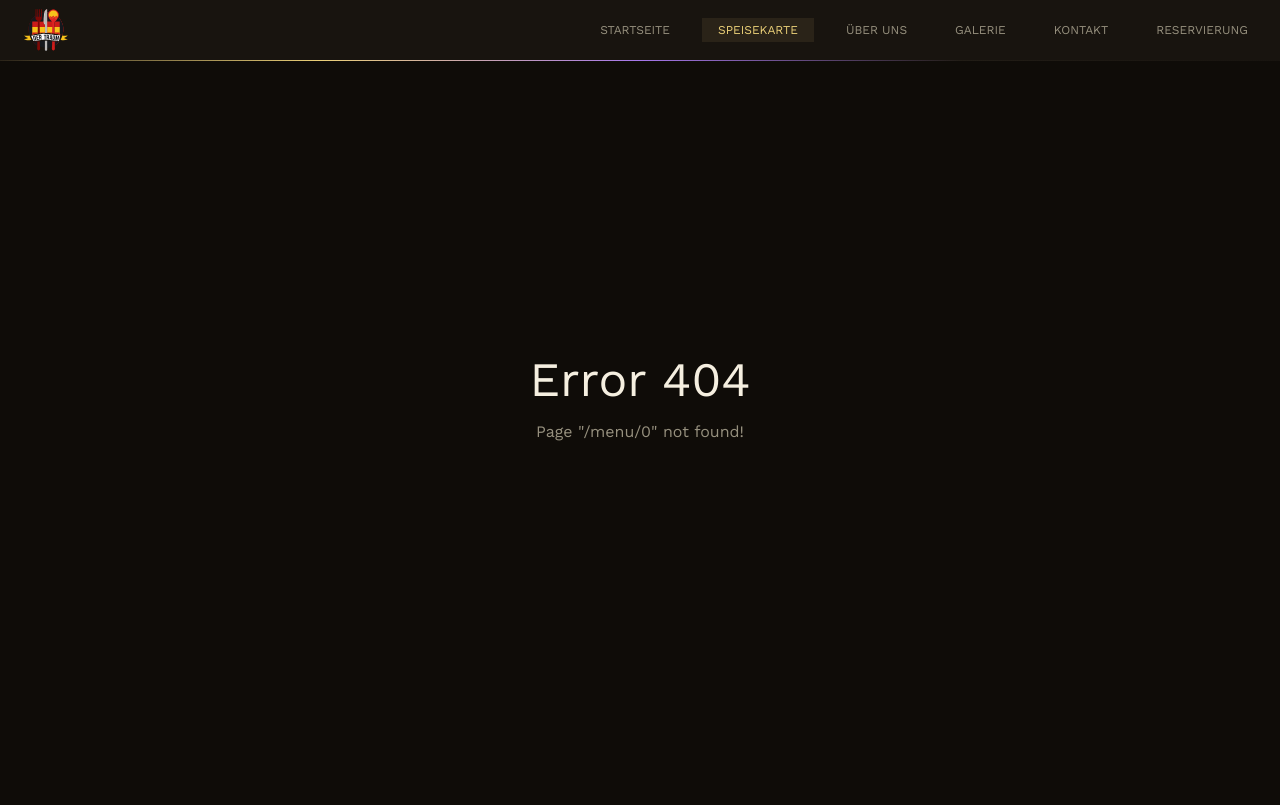
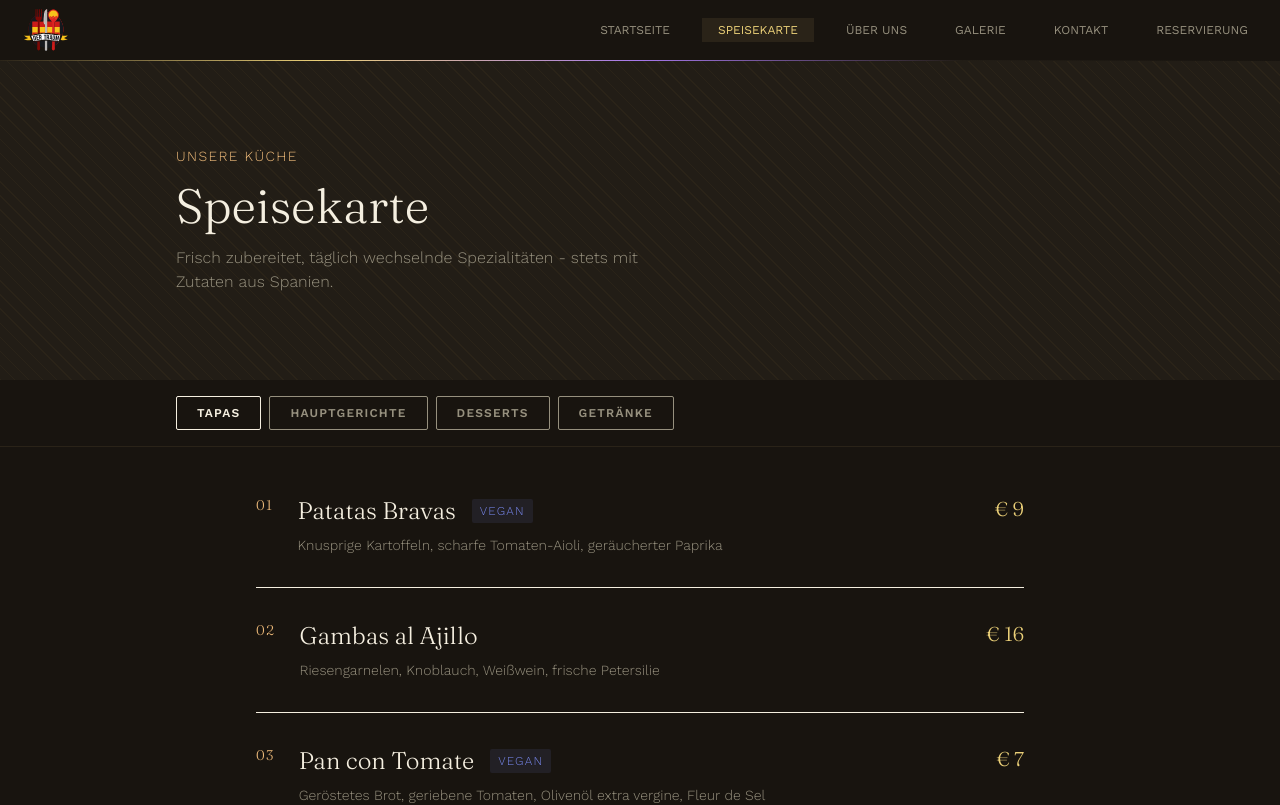
Before and after one commit to adriagomez-syntax/restaurant-page-adria, a React (Vite) app: page /menu/0 in a window 1280 px wide. Shown: the top 805 px of the page. Built offline with nearby package versions, Linux system fonts and the light colour scheme.

Commit message:
All Dishes + Switch menu lists

```diff
--- a/src/App.jsx
+++ b/src/App.jsx
@@ -14,14 +14,15 @@
     <div className="text-primary bg-background-dark font-primary flex flex-col min-h-screen">
       <Header />
         <Routes>
-          <Route path="/" element={ <HomePage /> } />
+          <Route path="" element={ <HomePage /> } />
           <Route path="menu" element={ <MenuPage /> } />
+          <Route path="menu/:index" element={ <MenuPage /> } />
           <Route path="about" element={ <AboutPage /> } />
           <Route path="gallery" element={ <GalleryPage /> } />
           <Route path="contact" element={ <ContactPage /> } />
           <Route path="reserve" element={ <ReservePage /> } />
 
-          <Route path="/*" element={ <Error404 /> } />
+          <Route path="*" element={ <Error404 /> } />
         </Routes>
       <Footer />
     </div>
--- a/src/assets/data.js
+++ b/src/assets/data.js
@@ -8,10 +8,10 @@
 ]
 
 export const openingHours = [
-  { day: "Mo - Di", hoursBegin: "", hoursEnd: "", isOpen: false},
-  { day: "Mi - Do", hoursBegin: "17:30", hoursEnd: "23:00", isOpen: true},
-  { day: "Fr - Sa", hoursBegin: "12:00", hoursEnd: "00:00", isOpen: true},
-  { day: "So & Ftg", hoursBegin: "12:00", hoursEnd: "22:00", isOpen: true},
+  { day: "Mo - Di", hoursBegin: "", hoursEnd: "", isOpen: false },
+  { day: "Mi - Do", hoursBegin: "17:30", hoursEnd: "23:00", isOpen: true },
+  { day: "Fr - Sa", hoursBegin: "12:00", hoursEnd: "00:00", isOpen: true },
+  { day: "So & Ftg", hoursBegin: "12:00", hoursEnd: "22:00", isOpen: true },
 ]
 
 export const contactInfo = {
@@ -21,16 +21,42 @@
   email: "kontakt@spanischer-traum.de"
 }
 
-export const menu = {
-  Tapas: [
-    { name: "Patatas Bravas", tag: ["vegan"], ingredients: "Knusprige Kartoffeln, scharfe Tomaten-Aioli, geräucherter Paprika", price: 9 },
-    { name: "Gambas al Ajillo", tag: [], ingredients: "Riesengarnelen, Knoblauch, Weißwein, frische Petersilie", price: 16 },
-    { name: "Pan con Tomate", tag: ["vegan"], ingredients: "Geröstetes Brot, geriebene Tomaten, Olivenöl extra vergine, Fleur de Sel", price: 7 },
-    { name: "Jamón Ibérico", tag: [], ingredients: "36 Monate gereifter Ibérico-Schinken, handgeschnitten, Manchego", price: 22 },
-    { name: "Croquetas Caseras", tag: [], ingredients: "Hausgemachte Bechamel-Kroketten mit Serranoschinken und Käse", price: 11 },
-    { name: "Pimientos de Padrón", tag: ["vegan"], ingredients: "Gegrillte galicische Paprika, Meersalz, Olivenöl", price: 8 },
-  ],
-  Hauptgerichte: [],
-  Desserts: [],
-  Getränke: []
-}
+export const menu = [
+  {
+    name: "Tapas", dishes: [
+      { name: "Patatas Bravas", tag: ["vegan"], desc: "Knusprige Kartoffeln, scharfe Tomaten-Aioli, geräucherter Paprika", price: 9 },
+      { name: "Gambas al Ajillo", tag: [], desc: "Riesengarnelen, Knoblauch, Weißwein, frische Petersilie", price: 16 },
+      { name: "Pan con Tomate", tag: ["vegan"], desc: "Geröstetes Brot, geriebene Tomaten, Olivenöl extra vergine, Fleur de Sel", price: 7 },
+      { name: "Jamón Ibérico", tag: [], desc: "36 Monate gereifter Ibérico-Schinken, handgeschnitten, Manchego", price: 22 },
+      { name: "Croquetas Caseras", tag: [], desc: "Hausgemachte Bechamel-Kroketten mit Serranoschinken und Käse", price: 11 },
+      { name: "Pimientos de Padrón", tag: ["vegan"], desc: "Gegrillte galicische Paprika, Meersalz, Olivenöl", price: 8 }
+    ]
+  },
+  {
+    name: "Hauptgerichte", dishes: [
+      { name: "Paella Valenciana", tag: [], desc: "Authentische Valencia-Paella mit Hähnchen, Kaninchen, grünen Bohnen und Safran (mind. 2 Personen)", price: 28 },
+      { name: "Paella de Mariscos", tag: [], desc: "Meeresfrüchte-Paella mit Garnelen, Muscheln, Tintenfisch und Safran-Reis", price: 32 },
+      { name: "Cochinillo Asado", tag: [], desc: "Spanisches Spanferkel aus dem Ofen, Rosmarinkartoffeln, Bratjus", price: 38 },
+      { name: "Dorada a la Sal", tag: [], desc: "Dorade in der Salzkruste gebacken, Zitronenöl, Gemüse der Saison", price: 34 },
+      { name: "Cordero al Chilindrón", tag: [], desc: "Lammrücken aus Aragón, Tomaten-Paprika-Sauce, Rosmarinkartoffeln", price: 36 },
+      { name: "Berenjenas con Miel", tag: ["vegetarisch"], desc: "Frittierte Auberginen mit Honig und Ziegenkäse, saisonaler Salat", price: 19 }
+    ]
+  },
+  { name: "Desserts", dishes: [
+      { name: "Crema Catalana", tag: ["vegetarisch"], desc: "Katalanische Creme mit karamellisiertem Zucker, Zimt, Zitronenschale", price: 9 },
+      { name: "Churros con Chocolate", tag: ["vegan"], desc: "Hausgemachte Churros mit heißer Schokoladen-Sauce", price: 10 },
+      { name: "Tarta de Santiago", tag: ["vegetarisch"], desc: "Galizischer Mandelkuchen, Puderzucker-Kreuz, Crème fraîche", price: 8 },
+      { name: "Flan de Huevo", tag: ["vegetarisch"], desc: "Spanische Karamelcreme, Karamellsauce, frische Beeren", price: 8 },
+      { name: "Helado Artesanal", tag: ["vegetarisch"], desc: "Hausgemachtes Eis der Saison (3 Kugeln), Mandelbrösel", price: 7 },
+    ]
+  },
+  { name: "Getränke", dishes: [
+      { name: "Sangría Roja", tag: ["vegan"], desc: "Hausgemachte rote Sangría mit Rotwein, Brandy, Orangen und Zimtstange", price: 8 },
+      { name: "Sangría Blanca", tag: ["vegan"], desc: "Weiße Sangría mit Weißwein, Limette, Minze und Pfirsich", price: 8 },
+      { name: "Rioja Reserva", tag: ["vegan"], desc: "Tempranillo, Rioja DOCa, 2019 — vollmundig, kirsch, Vanille", price: 11 },
+      { name: "Albariño", tag: ["vegan"], desc: "Rias Baixas, 2022 - frisch, mineralisch, Zitrus, weißer Pfirsich", price: 9 },
+      { name: "Horchata de Chufa", tag: ["vegan"], desc: "Traditionelles valencianisches Erfrischungsgetränk aus Erdmandeln", price: 5 },
+      { name: "Café Solo / Cortado", tag: ["vegan"], desc: "Spanischer Espresso aus biologisch angebautem Arabica", price: 3 },
+    ]
+  }
+]
--- a/src/components/common/utils/SelectionButton.jsx
+++ b/src/components/common/utils/SelectionButton.jsx
@@ -1,10 +1,14 @@
 import Button from "./Button"
 
-export default function SelectionButton({ children }) {
+export default function SelectionButton({ isActive = false, defColor, borderColor, selColor, bgColor, children }) {
+    let finalClass = "border text-xs tracking-widest font-semibold px-5 py-2 rounded-xs";
+    if (isActive)   finalClass += " text-" + selColor + " bg-" + bgColor;
+    else            finalClass += " text-" + defColor + " border-" + borderColor;
+
     return (
-        <Button className="border-background-card border text-text text-xs tracking-widest font-semibold px-5 py-2 rounded-xs has-checked:bg-accent-1 has-checked:text-background-card">
+        <Button
+            className={ finalClass }>
             { children }
-            <input type="radio" name="maneuCategory" className="hidden"></input>
         </Button>
     )
 }
--- a/src/components/pages/menu/menuSection/CategoryButton.jsx
+++ b/src/components/pages/menu/menuSection/CategoryButton.jsx
@@ -1,11 +1,16 @@
+import { Link } from "react-router-dom";
 import SelectionButton from "../../../common/utils/SelectionButton";
 
-export default function CategoryButton({ children }) {
+export default function CategoryButton({ index, selected, children }) {
     return (
-        <li>
-            <SelectionButton color="background-card" >
-                { children }
-            </SelectionButton>
-        </li>
+        <li key={ index }>
+                <Link to={ "/menu/" + index }>
+                    <SelectionButton isActive={ index == selected }
+                    defColor="text" borderColor="background-card"
+                    selColor="background-card" bgColor="accent-1">
+                        { children }
+                    </SelectionButton>
+                </Link>
+            </li>
     )
 }
--- a/src/components/pages/menu/menuSection/MenuCategory.jsx
+++ b/src/components/pages/menu/menuSection/MenuCategory.jsx
@@ -1,14 +1,16 @@
 import { menu } from "../../../../assets/data.js"
 import CategoryButton from "./CategoryButton.jsx"
 
-export default function MenuCategory() {
+export default function MenuCategory({ selected }) {
     return (
-        <ul className="flex gap-2 overflow-x-scroll md:ml-40">
-            {Object.keys(menu).map((category) => (
-                <CategoryButton>
-                    { category }
-                </CategoryButton>
-            ))}
-        </ul>
+        <nav>
+            <ul className="flex gap-2 overflow-x-scroll md:ml-40">
+                {menu.map((category, index) => (
+                    <CategoryButton key={ index } index={ index } selected={ selected }>
+                        { category.name }
+                    </CategoryButton>
+                ))}
+            </ul>
+        </nav>
     )
 }
--- a/src/components/pages/menu/menuSection/MenuSection.jsx
+++ b/src/components/pages/menu/menuSection/MenuSection.jsx
@@ -3,13 +3,16 @@
 import DishList from "./dishes/DishList.jsx";
 import { menu } from "../../../../assets/data.js"
 
-export default function MenuSection() {
+export default function MenuSection({ selected = 0 }) {
     return (
         <section className="flex-1 py-4 flex min-h-screen flex-col bg-background border-b-background-card border-b">
             <div className="px-4 pb-4 border-b-background-card border-b">
-                <MenuCategory />
+                <MenuCategory selected={ selected } />
             </div>
-            <DishList data={menu.Tapas} />
+            {typeof(menu[selected]) !== "undefined" ?
+                <DishList data={ menu[selected].dishes } />
+                : ""
+            }
             <p className="text-text text-xs font-light text-center py-4 px-4 md:mx-auto">
                 Alle Preise in Euro inkl. MwSt. • Allergene auf Anfrage •
                 Tagesaktuelle Gerichte auf der Tafel
--- a/src/components/pages/menu/menuSection/dishes/Dish.jsx
+++ b/src/components/pages/menu/menuSection/dishes/Dish.jsx
@@ -2,7 +2,7 @@
 
 export default function Dish({ n, dish }) {
     return (
-        <li key="n" className="flex justify-between md:mx-60 min-h-20 py-8 not-last:border-b-primary not-last:border-b">
+        <li key={ n } className="flex justify-between md:mx-60 min-h-20 py-8 not-last:border-b-primary not-last:border-b">
             <div className="flex-1 flex">
                 <TitleHighlight className="font-secondary">
                     {n.toString().padStart(2, 0)}
@@ -14,12 +14,12 @@
                         </h3>
                         <div className="flex items-center gap-2">
                             {dish.tag.map((tag) => (
-                                <span className="text-xs text-accent-3 text-shadow-2xs tracking-widest font-light bg-accent-3/10 rounded-xs px-2 py-1 uppercase">{ tag }</span>
+                                <span key={ tag } className="text-xs text-accent-3 text-shadow-2xs tracking-widest font-light bg-accent-3/10 rounded-xs px-2 py-1 uppercase">{ tag }</span>
                             ))}
                         </div>
                     </div>
                     <p className="text-text text-sm font-light mt-2">
-                        {dish.ingredients}
+                        {dish.desc}
                     </p>
                 </div>
             </div>
--- a/src/components/pages/menu/menuSection/dishes/DishList.jsx
+++ b/src/components/pages/menu/menuSection/dishes/DishList.jsx
@@ -4,7 +4,7 @@
     return (
         <ul className="p-4 flex flex-col justify-center">
             { data != null ? data.map((dish, index) => (
-                <Dish n={index + 1} dish={dish} />
+                <Dish key={ index } n={ index + 1 } dish={ dish } />
             )) : "" }
         </ul>
     )
--- a/src/pages/MenuPage.jsx
+++ b/src/pages/MenuPage.jsx
@@ -1,12 +1,17 @@
+import { useParams } from "react-router-dom";
 import Main from "../components/common/utils/Main";
 import DescriptionSection from "../components/pages/menu/DescriptionSection";
 import MenuSection from "../components/pages/menu/menuSection/MenuSection";
 
 export default function MenuPage() {
+    let { index } = useParams();
+    index = parseInt(index);
+    index = (isNaN(index) ? 0 : index);
+
     return (
         <Main>
             <DescriptionSection />
-            <MenuSection />
+            <MenuSection selected={ index } />
         </Main>
     )
 }
```
